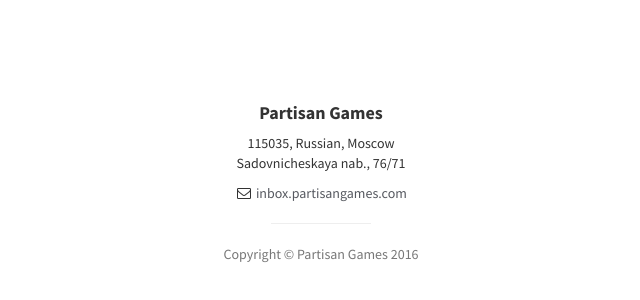
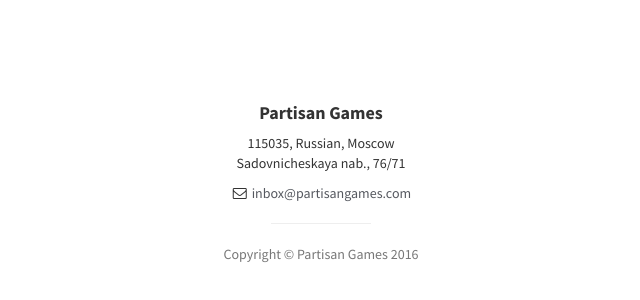
Before and after one commit to drmaxandrianov/partisangames-website, a plain HTML site: page index.html in a window 1280 px wide. Shown: the part 1692-1992 px from the top of the page, 319-959 px from the left. Drawn offline with Linux system fonts and the light colour scheme.

Commit message:
added at to mail

```diff
--- a/index.html
+++ b/index.html
@@ -214,7 +214,7 @@
                 <div class="col-lg-12 text-center">
                     <h3>Join our team and start developing games with us!</h3>
                     <!--<a href="#" class="btn btn-lg btn-light">Click Me!</a>-->
-                    <a href="mailto:inbox.partisangames.com?Subject=Job" class="btn btn-lg btn-dark">Send my CV</a>
+                    <a href="mailto:inbox@partisangames.com?Subject=Job" class="btn btn-lg btn-dark">Send my CV</a>
                 </div>
             </div>
         </div>
@@ -241,7 +241,7 @@
                         <br>Sadovnicheskaya nab., 76/71</p>
                     <ul class="list-unstyled">
                         <!--<li><i class="fa fa-phone fa-fw"></i> (123) 456-7890</li>-->
-                        <li><i class="fa fa-envelope-o fa-fw"></i> <a href="mailto:inbox.partisangames.com">inbox.partisangames.com</a>
+                        <li><i class="fa fa-envelope-o fa-fw"></i> <a href="mailto:inbox@partisangames.com">inbox@partisangames.com</a>
                         </li>
                     </ul>
                     <!--<br>
```
